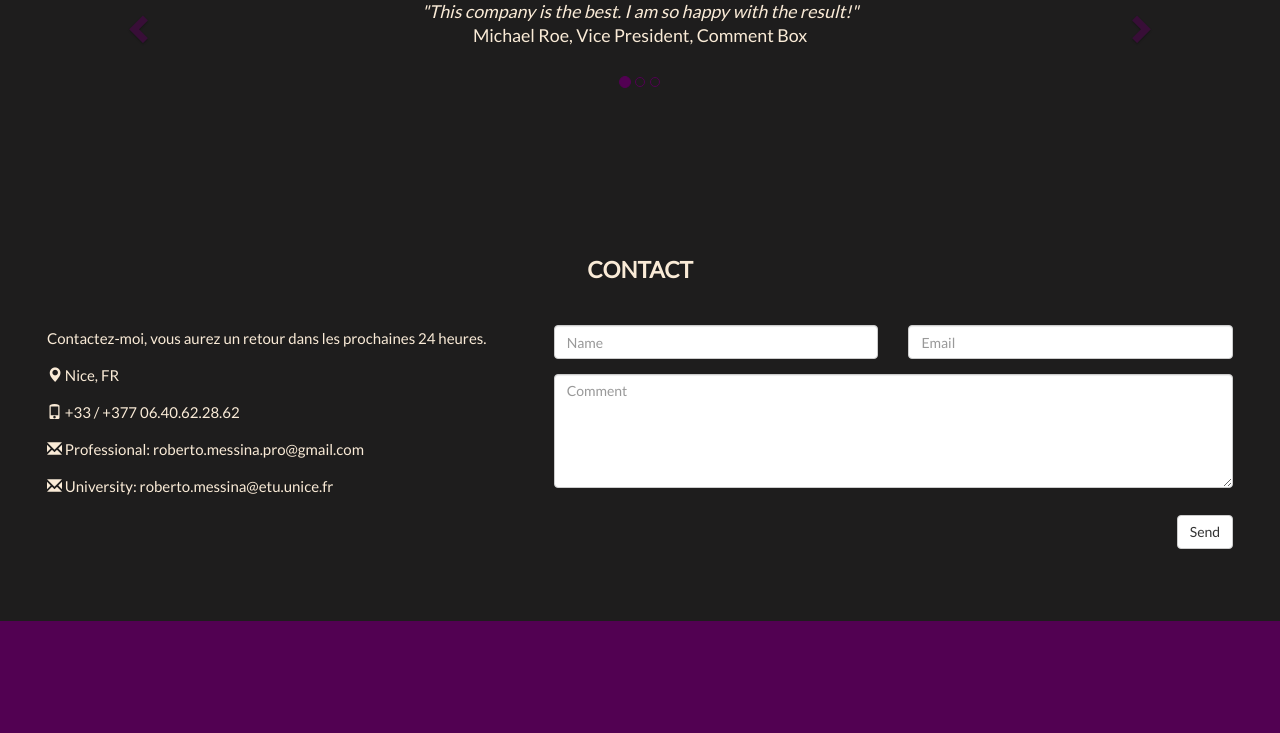
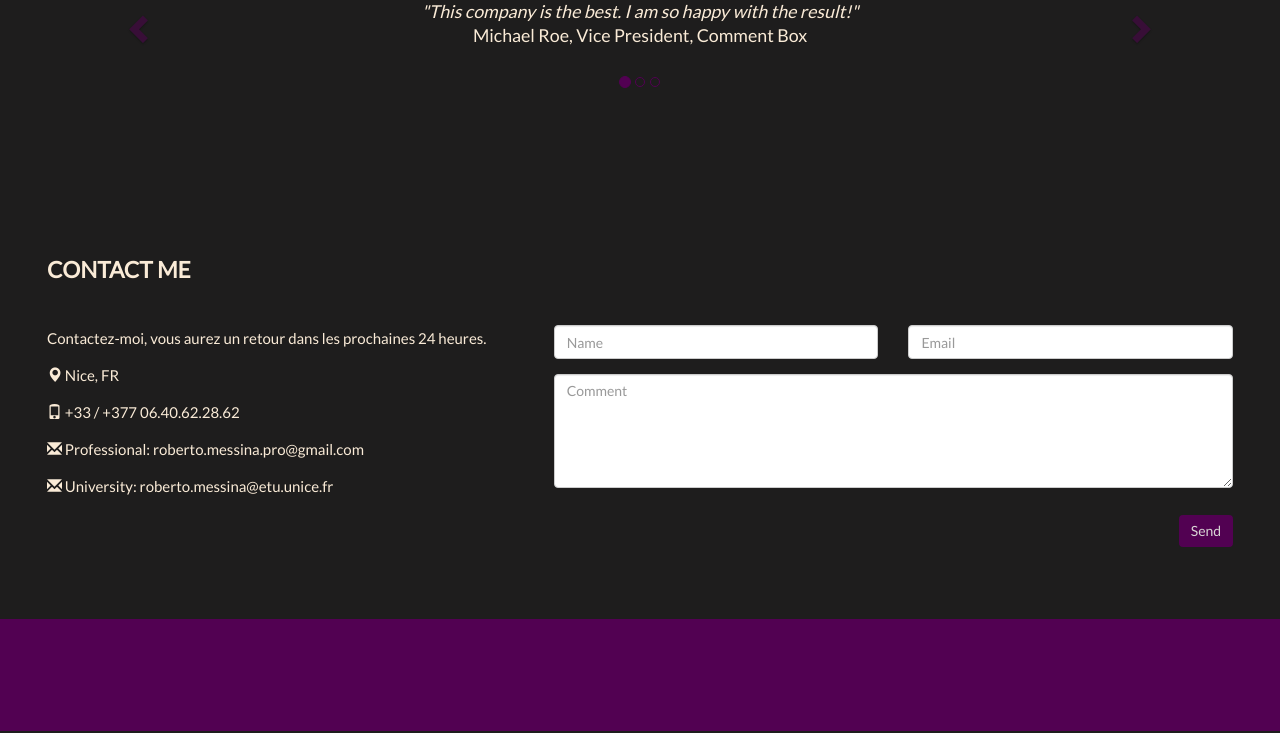
Before and after one commit to robertomessina/robertomessina.github.io, a PHP site: page / in a window 1280 px wide. Shown: the part 3499-4232 px from the top of the page. Run offline with PHP 8.4, Linux system fonts and the light colour scheme.

Commit message:
Add files via upload

```diff
--- a/index.css
+++ b/index.css
@@ -225,3 +225,9 @@ li{
 #cyber {
     height: 25em;
 }
+
+#submit {
+    background-color: #520152;
+    border: none;
+    color: #d9d6d6;
+}
--- a/index.html
+++ b/index.html
@@ -192,7 +192,7 @@
 
 <!-- Container (Contact Section) -->
 <div id="contact" class="container-fluid bg-grey">
-    <h2 class="text-center">CONTACT</h2>
+    <h2>CONTACT ME</h2>
     <div class="row">
         <div class="col-sm-5">
             <p> Contactez-moi, vous aurez un retour dans les prochaines 24 heures. </p>
@@ -202,6 +202,8 @@
             <p><span class="glyphicon glyphicon-envelope"></span> University: roberto.messina@etu.unice.fr </p>
 
         </div>
+
+        <form action="https://formsubmit.co/roberto.messina.pro@gmail.com" method="POST">
             <div class="col-sm-7 slideanim">
                 <div class="row">
                     <div class="col-sm-6 form-group">
@@ -214,10 +216,12 @@
                 <textarea class="form-control" id="comments" name="comments" placeholder="Comment" rows="5"></textarea><br>
                 <div class="row">
                     <div class="col-sm-12 form-group">
-                    <button class="btn btn-default pull-right" type="submit">Send</button>
+                        <button id="submit" class="btn btn-default pull-right" type="submit">Send</button>
                     </div>
                 </div>
             </div>
+        </form>
+
     </div>
 </div>
 
```
Lines whose indentation alone changed are shown as unchanged.
